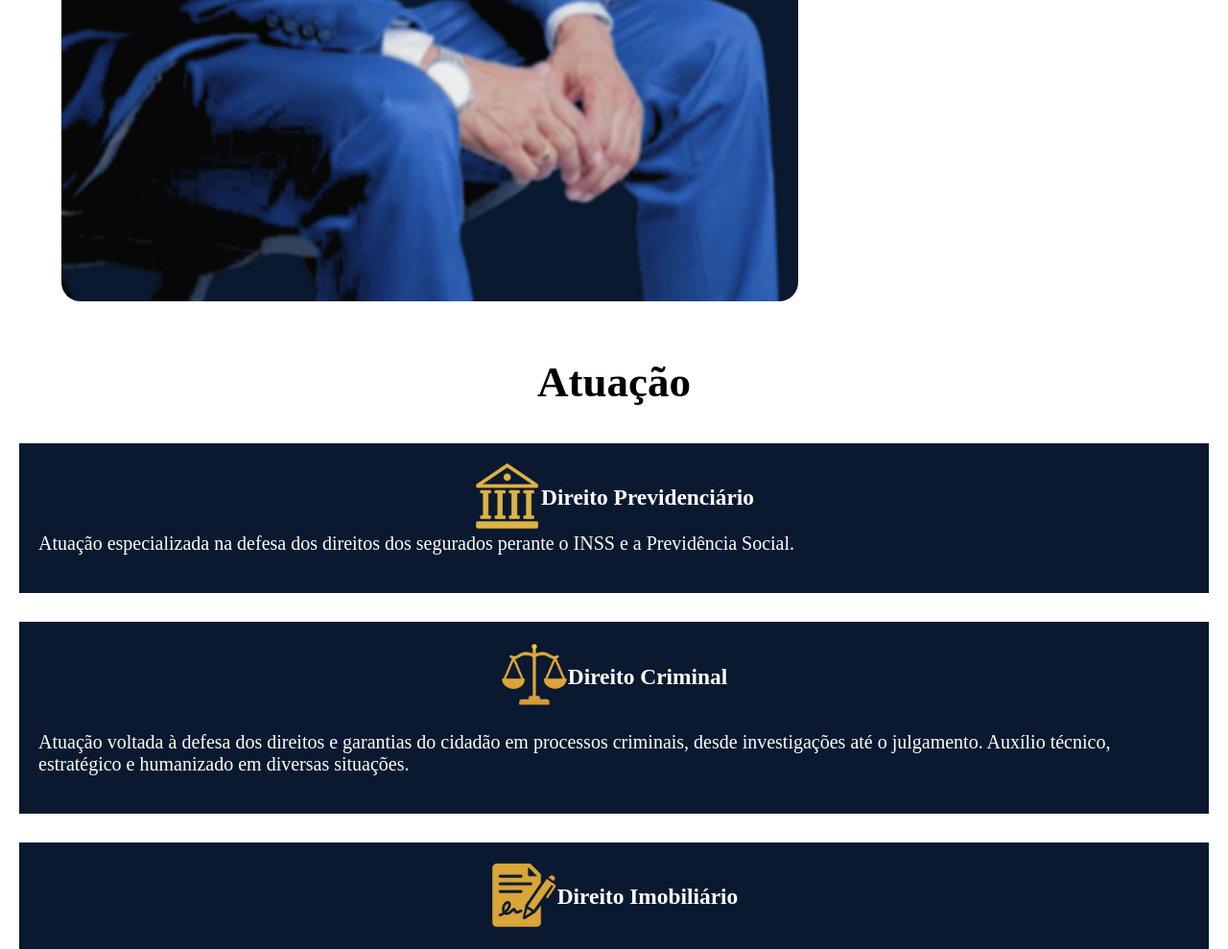
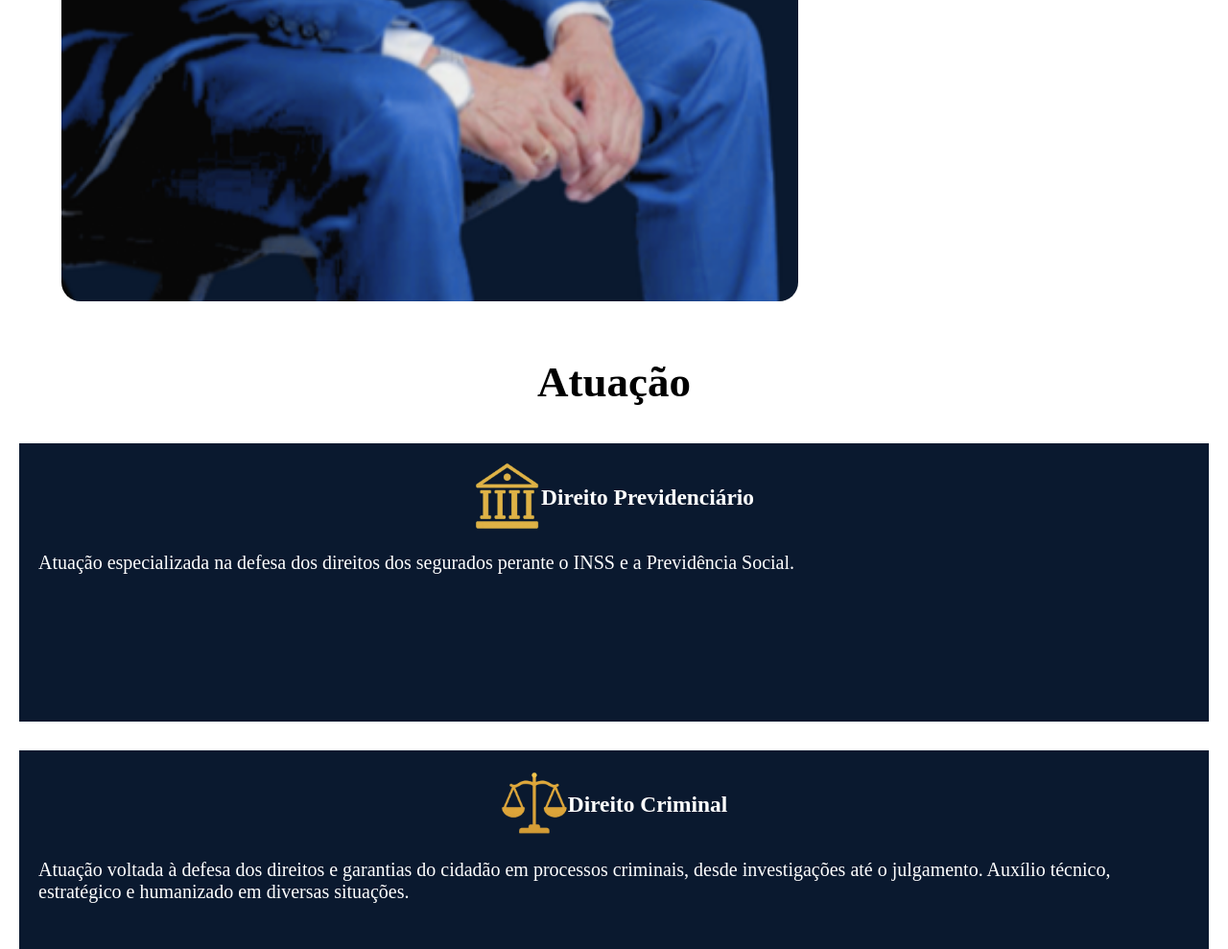
Before and after one commit to joaopedro206/landing-page-celular, a plain HTML site: page lourivan.html in a window 1280 px wide. Shown: the part 1770-2759 px from the top of the page at 96% size. Drawn offline with Linux system fonts and the light colour scheme.

Commit message:
começo do figma

```diff
--- a/css/atuaçao.css
+++ b/css/atuaçao.css
@@ -4,9 +4,12 @@
 .areas-de-atuaçao{
     font-size: 2rem;
     padding: 2rem;
+    height: 100%;
+
+}
+.conteiner-flex-atuaçao{
     display: flex;
     flex-direction: column;
-    height: 100%;
 
 }
 #titulo-atuacao{
@@ -18,9 +21,7 @@ font-size: 4.5rem;
     color: white;
     margin-bottom: 3rem;
     padding: 2rem;
-    flex-grow: 1;
-
-
+    flex: 1 1 250px;
 }
 .img-logo{
     width: 7rem;
@@ -30,4 +31,5 @@ font-size: 4.5rem;
     display:flex;
     flex-direction: row;
     justify-content:center;
+
 }
--- a/lourivan.html
+++ b/lourivan.html
@@ -42,17 +42,17 @@
 
         <h2 id="titulo-atuacao">Atuação</h2>
 
+            <div class="conteiner-flex-atuaçao">
               <article class="especialidade">
                   <div class="conteiner-titulos-atuaçao">
                     <img src="imagens/logo-providenciario.png" alt="Ícone Direito Previdenciário"
                     class="img-logo">
                     <h3> Direito Previdenciário</h3>
+                  </div>
                   <p>
-                </div>
                   Atuação especializada na defesa dos direitos dos segurados perante o INSS e a Previdência Social.
                   </p>
               </article>
-
               <article class="especialidade">
                   <div class="conteiner-titulos-atuaçao">
                     <img src="imagens/logo-criminal.png" alt="Ícone Direito Criminal" class="img-logo">
@@ -62,7 +62,6 @@
                   Atuação voltada à defesa dos direitos e garantias do cidadão em processos criminais, desde investigações até o julgamento. Auxílio técnico, estratégico e humanizado em diversas situações.
                   </p>
               </article>
-
               <article class="especialidade">
                   <div class="conteiner-titulos-atuaçao">
                     <img src="imagens/logo-imobiliario.png" alt="Ícone Direito Imobiliário" class="img-logo">
@@ -72,6 +71,7 @@
                   Atuação voltada à regularização, negociação e proteção jurídica de bens imóveis. Ideal para quem compra, vende, aluga ou administra propriedades.
                   </p>
               </article>
+            </div>
 </section>
 
 
```
Lines whose indentation alone changed are shown as unchanged.
